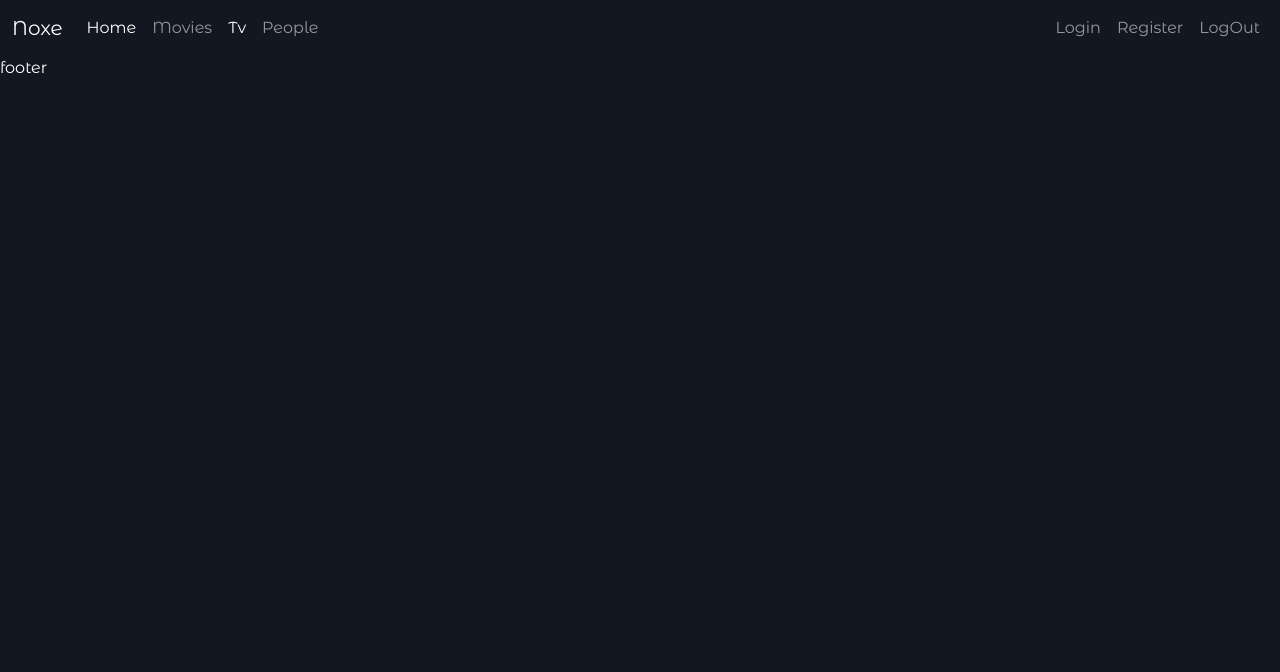
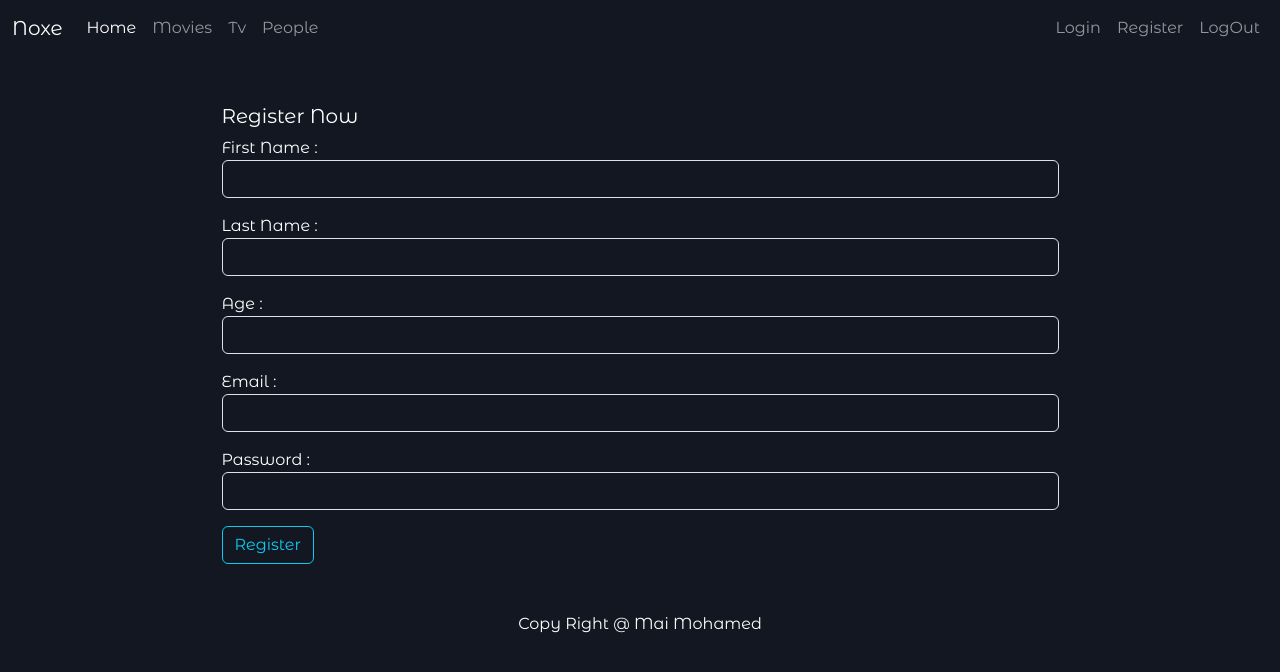
Before and after one commit to maisabek/Movies-React-App, a React (Create React App) app: page /Register in a window 1280 px wide. Shown: the top 672 px of the page. Built offline with nearby package versions, Linux system fonts and the light colour scheme.

Commit message:
#add home page#

```diff
--- a/package.json
+++ b/package.json
@@ -7,8 +7,11 @@
     "@testing-library/jest-dom": "^5.17.0",
     "@testing-library/react": "^13.4.0",
     "@testing-library/user-event": "^13.5.0",
+    "axios": "^1.4.0",
+    "axois": "^0.0.1-security",
     "bootstrap": "^5.3.1",
     "jquery": "^3.7.0",
+    "jwt-decode": "^3.1.2",
     "react": "^18.2.0",
     "react-dom": "^18.2.0",
     "react-router-dom": "^6.15.0",
--- a/src/components/auth/register.jsx
+++ b/src/components/auth/register.jsx
@@ -1,9 +1,63 @@
-import React from 'react'
+import  Axios  from 'axios';
+import React, { useState } from 'react'
 
-export default function register() {
+export default function Register() {
+   const [error,setError] =useState('')
+   const [user,setUser]=useState({
+    first_name:'',
+    last_name:'',
+    age:'',
+    email:'',
+    password:''
+   })
+
+   function getUserData(e){
+    let myUser={...user} // copy user
+    myUser[e.target.name]=e.target.value;
+    setUser(myUser)
+   }
+
+   async function submitRegisterForm(e){
+    // refresh form اللى الايفنت دة بيعملة اللى هو هنا ال behavior يمنع ال
+    e.preventDefault()
+   let response = await Axios.post(`https://64d8effe5f9bf5b879ceb829.mockapi.io/signup`,user)
+    console.log(response.status);
+    if(response.status){
+
+    }else{
+      setError('Error')
+    }
+   }
+
   return (
     <>
+      <div className='w-75 mx-auto'>
+        {error.length > 0 ?<div className='alert alert-danger'>{error}</div> :''}
+        <h5 className='mt-5'>Register Now</h5>
+        <form onSubmit={submitRegisterForm}>
+          <label htmlFor="first_name">First Name : </label>
+          <input type="text" id='first_name' name='first_name'
+            className='form-control mb-3' onChange={getUserData}/>
 
+          <label htmlFor="last_name">Last Name : </label>
+          <input type="text" id='last_name' name='last_name'
+            className='form-control mb-3' onChange={getUserData}/>
+
+          <label htmlFor="age">Age : </label>
+          <input type="number" id='age' name='age'
+            className='form-control mb-3' onChange={getUserData}/>
+
+          <label htmlFor="email">Email : </label>
+          <input type="email" id='email' name='email'
+            className='form-control mb-3' onChange={getUserData}/>
+
+          <label htmlFor="password">Password : </label>
+          <input type="password" id='password' name='password'
+            className='form-control mb-3' onChange={getUserData}/>
+
+         <button type='submit' className='btn btn-outline-info'>Register</button>
+        </form>
+      </div>
     </>
   )
 }
--- a/src/components/home.jsx
+++ b/src/components/home.jsx
@@ -2,6 +2,8 @@ import React from 'react'
 
 export default function home() {
   return (
-    <div>home</div>
+    <div>
+
+    </div>
   )
 }
--- a/src/index.css
+++ b/src/index.css
@@ -9,3 +9,8 @@ body {
  color: var(--main-color) !important;
  font-family: 'Montserrat Alternates', sans-serif !important;
 }
+
+input{
+  background-color: transparent !important;
+  color: var(--main-color) !important;
+}
--- a/src/layouts/footer.jsx
+++ b/src/layouts/footer.jsx
@@ -2,6 +2,8 @@ import React from 'react'
 
 export default function footer() {
   return (
-    <div>footer</div>
+    <div className=' text-center p-5'>
+         Copy Right @ Mai Mohamed
+    </div>
   )
 }
--- a/src/layouts/navbar.jsx
+++ b/src/layouts/navbar.jsx
@@ -20,7 +20,7 @@ export default function navbar() {
                         </li>
 
                         <li className="nav-item">
-                            <Link className="nav-link active" aria-current="page"
+                            <Link className="nav-link" aria-current="page"
                              to="tv">Tv</Link>
                         </li>
                         <li className="nav-item">
```
Also changed, not shown: 1 other file (tests, documents, lock files or other folders).
